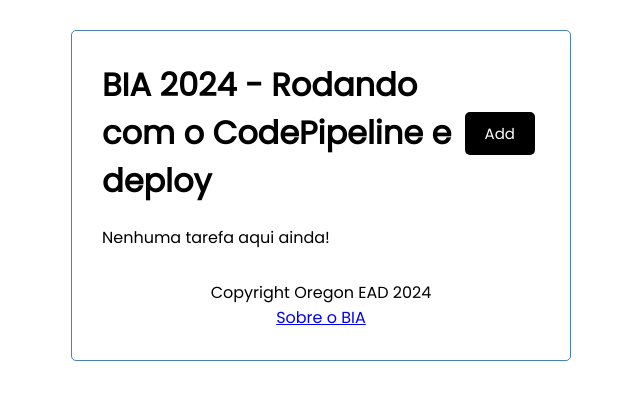
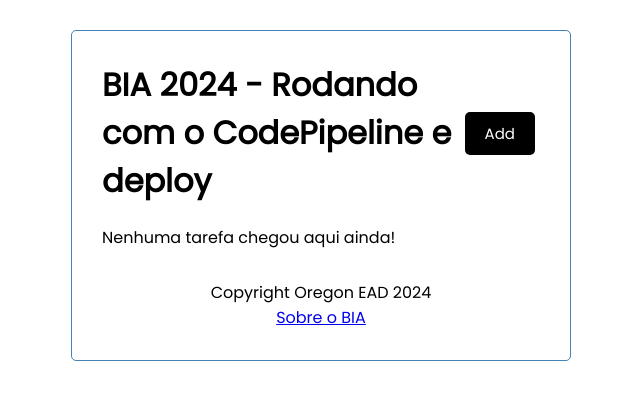
Before and after one commit to patcprado/bia-env, a React (Create React App) app in the folder client/: page / in a window 1280 px wide. Shown: the top 400 px of the page, without its empty margins (319-959 px from the left). Built offline with nearby package versions, Linux system fonts and the light colour scheme; no server answers.

Commit message:
Texto alterado.

```diff
--- a/client/src/App.js
+++ b/client/src/App.js
@@ -100,7 +100,7 @@
                   onToggle={toggleReminder}
                 />
               ) : (
-                "Nenhuma tarefa aqui ainda!"
+                "Nenhuma tarefa chegou aqui ainda!"
               )}
             </>
           )}
```
